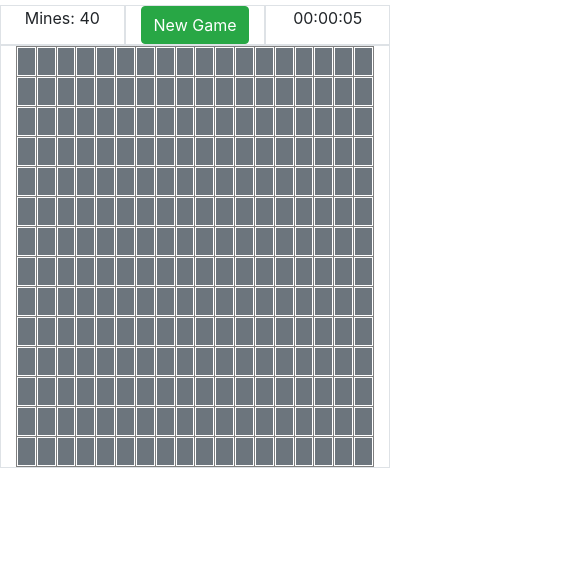
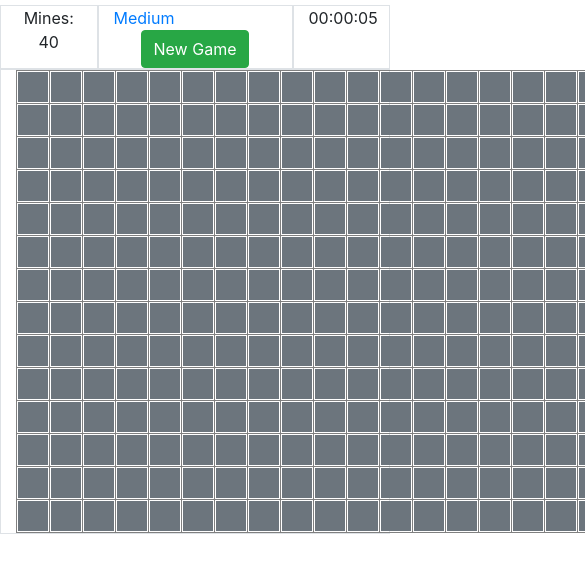
Before and after one commit to wijon/minesweeper, a plain HTML site: page index.html in a window 390 px wide. Shown: the part 51-624 px from the top of the page, 585 px wide, since content can reach past the window. Drawn offline with nearby package versions, Linux system fonts and the light colour scheme.

Commit message:
Implemented board size selection (custom size selection does not yet work).

```diff
--- a/index.html
+++ b/index.html
@@ -20,24 +20,51 @@
     <div class="container text-center">
         <div id="game">
             <div class="row">
-                <div class="col border">
+                <div class="col-3 border" v-if="game">
                     Mines: {{remainingMineCount}}
                 </div>
-                <div class="col border">
-                    <button type="button" class="btn btn-success" v-on:click="newGame">New Game</button>
+                <div class="col-6 border">
+                    <div class="row">
+                        <div class="col text-left">
+                            <a href="#settings" data-toggle="collapse">{{selectedSizeSetting.text}} </a>
+
+                            <!-- Generate radios for all sizes -->
+                            <div id="settings" class="collapse">
+                                <div class="form-check" v-for='setting in sizeSettings'>
+                                    <label class="form-check-label">
+                                        <input type="radio" class="form-check-input" name="size-setting" v-model="sizeSetting"
+                                            v-bind:value="setting.value">{{setting.text}}
+                                    </label>
+                                </div>
+
+                                <!-- Define radio for custom size -->
+                                <!-- <div class="form-check">
+                                    <label class="form-check-label">
+                                        <input type="radio" class="form-check-input" name="size-setting" v-model="sizeSetting"
+                                            value="custom">
+                                        <input type="text" title="width" v-model="customSizeSetting.width" placeholder="width" style="width: 50px">
+                                        <input type="text" title="height" v-model="customSizeSetting.height" placeholder="height" style="width: 50px">
+                                        <input type="text" title="mine count" v-model="customSizeSetting.mineCount" placeholder="mines" style="width: 50px">
+                                    </label>
+                                </div> -->
+                            </div>
+                        </div>
+                        <div class="col">
+                            <button type="button" class="btn btn-success" v-on:click="newGame">New Game</button>
+                        </div>
+                    </div>
                 </div>
-                <div class="col border">
-                    <timer v-bind:passed-seconds="game.passedSeconds"></timer>
+                <div class="col-3 border">
+                    <timer v-if="game" v-bind:passed-seconds="game.passedSeconds"></timer>
                 </div>
             </div>
             <div class="row">
-                <div class="col border">
+                <div class="col border" v-if="game">
                     <table border="1px" align="center">
                         <tr v-for="row in game.board.height">
                             <td v-for="column in game.board.width" height="30px" width="30px">
                                 <field-element v-bind:field="game.board.getFieldByPosition({x: column, y: row})"
                                     v-on:flag="flag" v-on:explore="explore"></field-element>
-                                <!-- <div class="bg-secondary field-square">{{points[[column,row]]}}</div> -->
                             </td>
                         </tr>
                     </table>
--- a/src/css/stylesheet.css
+++ b/src/css/stylesheet.css
@@ -10,6 +10,8 @@
 
 .field{
     height: 100%;
+    min-width: 30px;
+    min-height: 30px;
 }
 
 .modal-mask {
--- a/src/js/classes.js
+++ b/src/js/classes.js
@@ -18,7 +18,7 @@ class Board {
         this.fields = []
     }
 
-    static create(height, width, mineCount) {
+    static create(width, height, mineCount) {
         if (height < 1 || width < 1) {
             throw "The board must be at least 1x1";
         }
@@ -180,9 +180,9 @@ class Game {
         }, 1000);
     }
 
-    static create(boardHeight, boardWidth, mineCount) {
+    static create(boardWidth, boardHeight, mineCount) {
         let game = new Game();
-        game.board = Board.create(boardHeight, boardWidth, mineCount);
+        game.board = Board.create(boardWidth, boardHeight, mineCount);
         game.mineCount = mineCount;
 
         return game;
--- a/src/js/game.js
+++ b/src/js/game.js
@@ -49,14 +49,25 @@ Vue.filter('two_digits', function (value) {
     return value.toString();
 });
 
-function createGame() {
-    return Game.create(14, 18, 40);
+function createGame(sizeSettings) {
+    if (!sizeSettings) {
+        return Game.create(18, 14, 40);
+    }
+
+    return Game.create(sizeSettings.width, sizeSettings.height, sizeSettings.mineCount);
 }
 
 var app = new Vue({
     el: '#game',
     data: {
-        game: createGame()
+        game: undefined,
+        sizeSettings: [
+            { text: 'Small', value: 'small', width: 8, height: 10, mineCount: 10 },
+            { text: 'Medium', value: 'medium', width: 18, height: 14, mineCount: 40 },
+            { text: 'Large', value: 'large', width: 24, height: 20, mineCount: 99 }
+        ],
+        sizeSetting: 'medium',
+        customSizeSetting: {width: undefined, height: undefined, mineCount: undefined}
     },
     methods: {
         flag(field) {
@@ -66,14 +77,28 @@ var app = new Vue({
             this.game.exploreField(field);
         },
         newGame(event) {
-            this.game = createGame();
-            // Remove focus from button
-            event.target.blur();
+            this.game = createGame(this.selectedSizeSetting);
+            if (event) {
+                // Remove focus from button
+                event.target.blur();
+            }
         }
     },
     computed: {
         remainingMineCount: function () {
             return this.game.getRemainingMineCount();
+        },
+        selectedSizeSetting: function () {
+            if (this.sizeSetting === 'custom') {
+                // Handle custom size settings
+                return { text: 'Custom', width: this.customSizeSetting.width, height: this.customSizeSetting.height, mineCount: this.customSizeSetting.mineCount };
+            } else {
+                return this.sizeSettings.find(s => s.value === this.sizeSetting);
+            }
         }
+    },
+    mounted: function () {
+        // Initial game creation
+        this.game = createGame(this.selectedSizeSetting);
     }
 });
```
